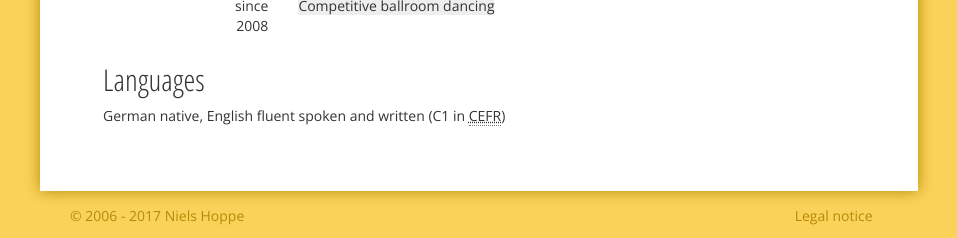
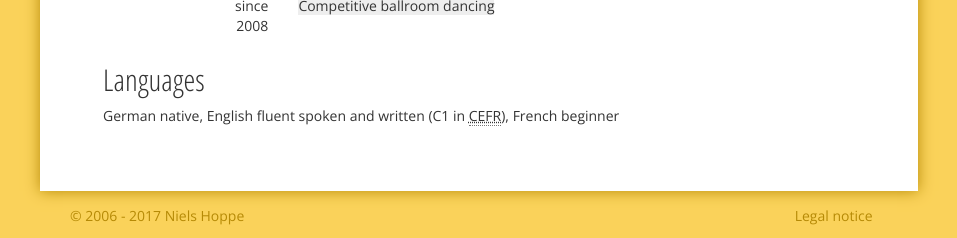
Before and after one commit to hielsnoppe/hielsnoppe.github.io, a Jekyll site: the page built from about/cv.html, in a window 1280 px wide. Shown: the part 1389-1627 px from the top of the page, without its empty margins (15-972 px from the left). Built offline with Jekyll 4.4.1, drawn with Linux system fonts in a browser that asks for light colours.

Commit message:
Update CV

```diff
--- a/about/cv.html
+++ b/about/cv.html
@@ -145,4 +145,4 @@ title: About
 </div>
 <div class="col-details col-sm-9"><p><a href="/about/dance">Competitive ballroom dancing</a></p></div>
 </div></section><section><h1 class="h2">Languages</h1>
-<p>German native, English fluent spoken and written (C1 in <abbr title="Common European Frame of Reference for Languages">CEFR</abbr>)</p></section></article>
+<p><span>German native</span>, <span>English fluent spoken and written (C1 in <abbr title="Common European Frame of Reference for Languages">CEFR</abbr>)</span>, <span>French beginner</span></p></section></article>
```
